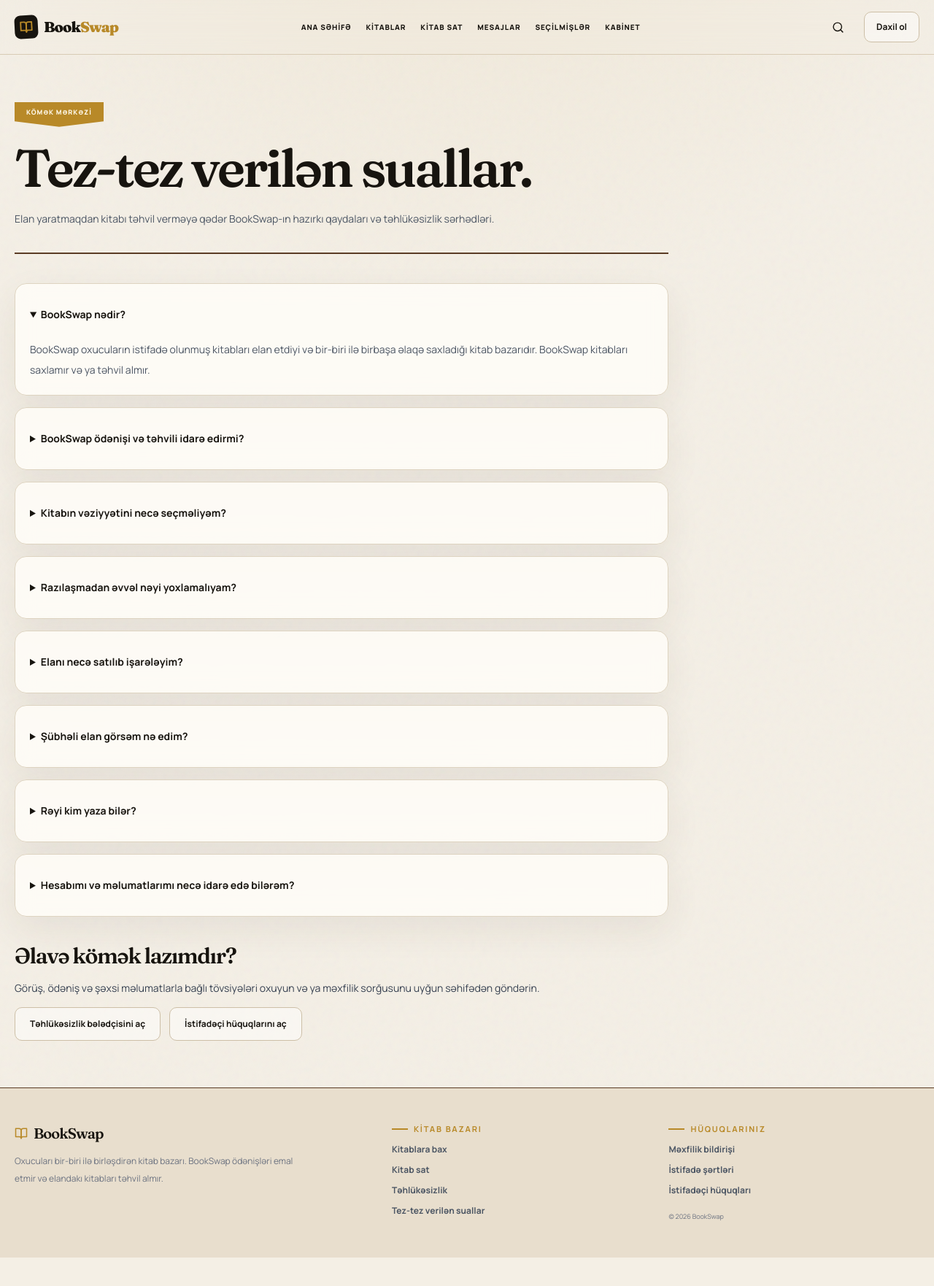
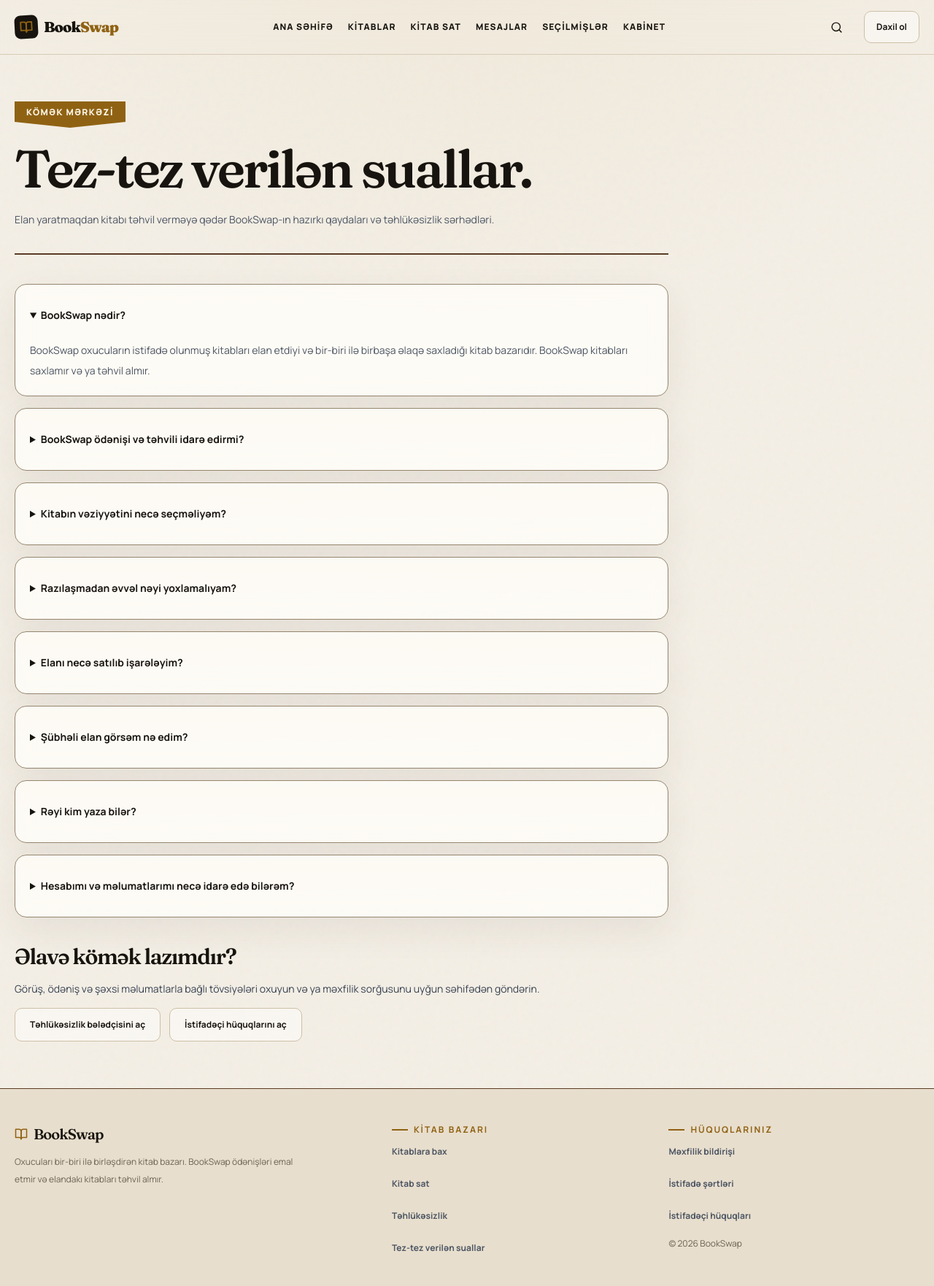
Before and after one commit to suliddin1/bookswap, a Next.js app: page /faq in a window 1280 px wide. Shown: the top 1762 px of the page at 73% size. Before the commit the page ends 1723 px from the top, so only its background shows below. Built offline with nearby package versions, Linux system fonts and the light colour scheme; no server answers.

Commit message:
feat: establish public discovery accessibility

```diff
--- a/app/globals.css
+++ b/app/globals.css
@@ -4,15 +4,15 @@
 
 :root {
   --ink: #17140f;
-  --muted: #746b5c;
+  --muted: #6b6254;
   --paper: #f4efe5;
   --paper-light: #fbf8f1;
-  --line: #ded4c1;
-  --orange: #b88928;
+  --line: #95866f;
+  --orange: #8f6213;
   --blue: #493b28;
   --walnut: #2b2117;
   --charcoal: #171713;
-  --gold: #b88928;
+  --gold: #8f6213;
 }
 
 * {
@@ -21,6 +21,7 @@
 
 html {
   scroll-behavior: smooth;
+  scroll-padding-top: 96px;
 }
 
 body {
@@ -57,9 +58,37 @@
 a:focus-visible,
 input:focus-visible,
 select:focus-visible,
-textarea:focus-visible {
-  outline: 2px solid var(--gold);
+textarea:focus-visible,
+summary:focus-visible,
+[tabindex]:not([tabindex="-1"]):focus-visible {
+  outline: 3px solid var(--gold);
   outline-offset: 3px;
+  box-shadow: 0 0 0 2px #fffaf0;
+  scroll-margin-block: 96px 24px;
+}
+
+.skip-link {
+  position: fixed;
+  top: 10px;
+  left: 10px;
+  z-index: 100;
+  min-height: 44px;
+  padding: 11px 16px;
+  color: #fffaf0;
+  background: var(--ink);
+  border-radius: 8px;
+  font-size: 14px;
+  font-weight: 800;
+  transform: translateY(-160%);
+  transition: transform 140ms ease;
+}
+
+.skip-link:focus-visible {
+  transform: translateY(0);
+}
+
+main:focus {
+  outline: none;
 }
 
 ::selection {
@@ -81,7 +110,7 @@
   display: inline-flex;
   align-items: center;
   gap: 8px;
-  font-size: 11px;
+  font-size: 12px;
   color: var(--gold);
   font-weight: 700;
   letter-spacing: 0.16em;
@@ -119,7 +148,7 @@
   position: relative;
   overflow: hidden;
   color: #fffaf0;
-  background: linear-gradient(135deg, #c59a38, #9d6f18);
+  background: linear-gradient(135deg, #8f6213, #6f4908);
   box-shadow: 0 10px 25px rgba(126, 86, 14, 0.22);
 }
 
@@ -244,7 +273,7 @@
 .book-cover-author {
   position: relative;
   z-index: 1;
-  font-size: 9px;
+  font-size: 12px;
   font-weight: 800;
   letter-spacing: 0.1em;
   text-transform: uppercase;
@@ -310,20 +339,21 @@
 .bookmark-badge {
   position: relative;
   display: inline-flex;
-  min-height: 34px;
+  min-height: 36px;
   align-items: center;
   padding: 0 16px 6px;
   color: #fff9eb;
   background: var(--gold);
   clip-path: polygon(0 0, 100% 0, 100% 78%, 50% 100%, 0 78%);
-  font-size: 9px;
+  font-size: 12px;
   font-weight: 800;
   letter-spacing: 0.12em;
   text-transform: uppercase;
 }
 
 .catalog-drawer {
-  border: 1px solid #cdbd9e;
+  min-width: 0;
+  border: 1px solid var(--line);
   background:
     repeating-linear-gradient(
       0deg,
@@ -356,7 +386,7 @@
     3px 2px 5px rgba(0, 0, 0, 0.15);
   writing-mode: vertical-rl;
   font-family: var(--font-fraunces), Georgia, serif;
-  font-size: 10px;
+  font-size: 12px;
   letter-spacing: 0.04em;
 }
 
--- a/components/site-footer.tsx
+++ b/components/site-footer.tsx
@@ -13,29 +13,49 @@
           >
             <BookOpen size={18} className="text-orange" /> BookSwap
           </Link>
-          <p className="mt-3 max-w-sm text-xs leading-6 text-gray-500">
+          <p className="mt-3 max-w-sm text-xs leading-6 text-muted">
             {AZ_COPY.footer.description}
           </p>
         </div>
         <nav
-          className="grid content-start gap-3 text-xs font-bold text-gray-600"
+          className="grid content-start text-xs font-bold text-gray-600"
           aria-label={AZ_COPY.footer.marketplace}
         >
           <span className="eyebrow">{AZ_COPY.footer.marketplace}</span>
-          <Link href="/listings">{AZ_COPY.footer.browse}</Link>
-          <Link href="/listings/new">{AZ_COPY.footer.sell}</Link>
-          <Link href="/safety">{AZ_COPY.footer.safety}</Link>
-          <Link href="/faq">{AZ_COPY.footer.faq}</Link>
+          <Link className="inline-flex min-h-11 items-center" href="/listings">
+            {AZ_COPY.footer.browse}
+          </Link>
+          <Link
+            className="inline-flex min-h-11 items-center"
+            href="/listings/new"
+          >
+            {AZ_COPY.footer.sell}
+          </Link>
+          <Link className="inline-flex min-h-11 items-center" href="/safety">
+            {AZ_COPY.footer.safety}
+          </Link>
+          <Link className="inline-flex min-h-11 items-center" href="/faq">
+            {AZ_COPY.footer.faq}
+          </Link>
         </nav>
         <nav
-          className="grid content-start gap-3 text-xs font-bold text-gray-600"
+          className="grid content-start text-xs font-bold text-gray-600"
           aria-label={AZ_COPY.footer.legal}
         >
           <span className="eyebrow">{AZ_COPY.footer.rights}</span>
-          <Link href="/privacy">{AZ_COPY.footer.privacy}</Link>
-          <Link href="/terms">{AZ_COPY.footer.terms}</Link>
-          <Link href="/user-rights">{AZ_COPY.footer.userRights}</Link>
-          <span className="pt-2 text-[9px] font-normal text-gray-500">
+          <Link className="inline-flex min-h-11 items-center" href="/privacy">
+            {AZ_COPY.footer.privacy}
+          </Link>
+          <Link className="inline-flex min-h-11 items-center" href="/terms">
+            {AZ_COPY.footer.terms}
+          </Link>
+          <Link
+            className="inline-flex min-h-11 items-center"
+            href="/user-rights"
+          >
+            {AZ_COPY.footer.userRights}
+          </Link>
+          <span className="pt-2 text-xs font-normal text-muted">
             {AZ_COPY.footer.copyright}
           </span>
         </nav>
--- a/components/site-header.tsx
+++ b/components/site-header.tsx
@@ -1,6 +1,7 @@
 "use client";
 
 import Link from "next/link";
+import { usePathname } from "next/navigation";
 import {
   Bell,
   BookOpen,
@@ -13,7 +14,7 @@
   Search,
   X,
 } from "lucide-react";
-import { useState } from "react";
+import { useEffect, useRef, useState } from "react";
 import { useAuth } from "@/hooks/use-auth";
 import { useChatUnread } from "@/hooks/use-chat-unread";
 import { useNotifications } from "@/hooks/use-notifications";
@@ -21,6 +22,9 @@
 
 export function SiteHeader() {
   const [open, setOpen] = useState(false);
+  const pathname = usePathname();
+  const menuButtonRef = useRef<HTMLButtonElement>(null);
+  const firstMobileLinkRef = useRef<HTMLAnchorElement>(null);
   const { user, signOut } = useAuth();
   const { unread } = useNotifications(user?.id);
   const unreadChats = useChatUnread(user?.id);
@@ -31,47 +35,101 @@
     .slice(0, 2)
     .toUpperCase();
 
+  useEffect(() => {
+    if (!open) return;
+
+    firstMobileLinkRef.current?.focus();
+    function closeOnEscape(event: KeyboardEvent) {
+      if (event.key !== "Escape") return;
+      setOpen(false);
+      window.requestAnimationFrame(() => menuButtonRef.current?.focus());
+    }
+
+    document.addEventListener("keydown", closeOnEscape);
+    return () => document.removeEventListener("keydown", closeOnEscape);
+  }, [open]);
+
+  function currentPage(href: string) {
+    if (href === "/") return pathname === href ? "page" : undefined;
+    if (href === "/listings") {
+      return pathname === href ||
+        (pathname.startsWith("/listings/") &&
+          !pathname.startsWith("/listings/new"))
+        ? "page"
+        : undefined;
+    }
+    return pathname === href || pathname.startsWith(`${href}/`)
+      ? "page"
+      : undefined;
+  }
+
   return (
     <header className="bg-[#f8f3e9]/92 sticky top-0 z-50 border-b border-[#d8cbb5] backdrop-blur-xl">
       <div className="container-shell flex h-[74px] items-center justify-between gap-5">
         <Link
           href="/"
-          className="flex items-center gap-2 text-lg font-black tracking-tight"
+          aria-label={`BookSwap — ${AZ_COPY.navigation.home}`}
+          aria-current={currentPage("/")}
+          className="flex min-h-11 items-center gap-2 text-lg font-black tracking-tight"
         >
           <span className="grid h-8 w-8 -rotate-3 place-items-center rounded-lg bg-ink text-orange">
             <BookOpen size={18} strokeWidth={2.5} />
           </span>
-          <span className="display text-xl">
+          <span className="display text-xl max-[360px]:sr-only">
             Book<span className="text-orange">Swap</span>
           </span>
         </Link>
 
-        <nav className="hidden items-center gap-5 text-[10px] font-extrabold uppercase tracking-[.09em] min-[1101px]:flex">
-          <Link href="/" className="transition hover:text-orange">
+        <nav
+          aria-label={AZ_COPY.navigation.menu}
+          className="hidden items-center gap-3 text-xs font-extrabold uppercase tracking-[.09em] min-[1101px]:flex"
+        >
+          <Link
+            href="/"
+            aria-current={currentPage("/")}
+            className="inline-flex min-h-11 items-center px-1 transition hover:text-orange"
+          >
             {AZ_COPY.navigation.home}
           </Link>
-          <Link href="/listings" className="transition hover:text-orange">
+          <Link
+            href="/listings"
+            aria-current={currentPage("/listings")}
+            className="inline-flex min-h-11 items-center px-1 transition hover:text-orange"
+          >
             {AZ_COPY.navigation.browse}
           </Link>
-          <Link href="/listings/new" className="transition hover:text-orange">
+          <Link
+            href="/listings/new"
+            aria-current={currentPage("/listings/new")}
+            className="inline-flex min-h-11 items-center px-1 transition hover:text-orange"
+          >
             {AZ_COPY.navigation.sell}
           </Link>
           <Link
             href="/messages"
-            aria-label={`${unreadChats} oxunmamış mesaj`}
-            className="flex items-center gap-1.5 transition hover:text-orange"
+            aria-current={currentPage("/messages")}
+            aria-label={`${AZ_COPY.navigation.messages}: ${unreadChats} oxunmamış mesaj`}
+            className="flex min-h-11 items-center gap-1.5 px-1 transition hover:text-orange"
           >
             {AZ_COPY.navigation.messages}
             {unreadChats > 0 && (
-              <span className="grid h-5 min-w-5 place-items-center rounded-full bg-orange px-1 text-[8px] text-white">
+              <span className="grid h-6 min-w-6 place-items-center rounded-full bg-orange px-1 text-xs text-white">
                 {unreadChats > 9 ? "9+" : unreadChats}
               </span>
             )}
           </Link>
-          <Link href="/favorites" className="transition hover:text-orange">
+          <Link
+            href="/favorites"
+            aria-current={currentPage("/favorites")}
+            className="inline-flex min-h-11 items-center px-1 transition hover:text-orange"
+          >
             {AZ_COPY.navigation.favorites}
           </Link>
-          <Link href="/profile" className="transition hover:text-orange">
+          <Link
+            href="/profile"
+            aria-current={currentPage("/profile")}
+            className="inline-flex min-h-11 items-center px-1 transition hover:text-orange"
+          >
             {AZ_COPY.navigation.dashboard}
           </Link>
         </nav>
@@ -80,7 +138,7 @@
           <Link
             href="/listings"
             aria-label={AZ_COPY.navigation.search}
-            className="grid h-10 w-10 place-items-center rounded-full transition hover:bg-white"
+            className="grid h-11 w-11 place-items-center rounded-full transition hover:bg-white"
           >
             <Search size={17} />
           </Link>
@@ -88,26 +146,29 @@
             <>
               <Link
                 href="/notifications"
-                aria-label={`${unread} oxunmamış bildiriş`}
-                className="relative grid h-10 w-10 place-items-center rounded-full hover:bg-white"
+                aria-current={currentPage("/notifications")}
+                aria-label={`${AZ_COPY.navigation.notifications}: ${unread} oxunmamış bildiriş`}
+                className="relative grid h-11 w-11 place-items-center rounded-full hover:bg-white"
               >
                 <Bell size={15} />
                 {unread > 0 && (
-                  <span className="absolute right-0 top-0 grid h-5 min-w-5 place-items-center rounded-full bg-orange px-1 text-[8px] font-bold text-white">
+                  <span className="absolute right-0 top-0 grid h-6 min-w-6 place-items-center rounded-full bg-orange px-1 text-xs font-bold text-white">
                     {unread > 9 ? "9+" : unread}
                   </span>
                 )}
               </Link>
               <Link
                 href="/profile"
-                className="ml-1 grid h-10 w-10 place-items-center rounded-full bg-ink text-xs font-extrabold text-orange"
+                aria-current={currentPage("/profile")}
+                aria-label={AZ_COPY.navigation.dashboard}
+                className="ml-1 grid h-11 w-11 place-items-center rounded-full bg-ink text-xs font-extrabold text-orange"
               >
                 {initials}
               </Link>
               <button
                 onClick={signOut}
                 aria-label={AZ_COPY.navigation.signOut}
-                className="grid h-10 w-10 place-items-center rounded-full hover:bg-white"
+                className="grid h-11 w-11 place-items-center rounded-full hover:bg-white"
               >
                 <LogOut size={15} />
               </button>
@@ -115,7 +176,8 @@
           ) : (
             <Link
               href="/login"
-              className="btn-secondary ml-2 !min-h-[42px] !px-4"
+              aria-current={currentPage("/login")}
+              className="btn-secondary ml-2 !min-h-11 !px-4"
             >
               {AZ_COPY.navigation.signIn}
             </Link>
@@ -123,7 +185,8 @@
         </div>
 
         <button
-          className="grid h-10 w-10 place-items-center rounded-full min-[1101px]:hidden"
+          ref={menuButtonRef}
+          className="grid h-11 w-11 place-items-center rounded-full min-[1101px]:hidden"
           onClick={() => setOpen(!open)}
           aria-label={AZ_COPY.navigation.menu}
           aria-expanded={open}
@@ -137,36 +200,80 @@
           id="mobile-navigation"
           className="border-t border-[#e8e5df] bg-paper px-5 py-5 min-[1101px]:hidden"
         >
-          <nav className="flex flex-col gap-4 text-sm font-extrabold">
-            <Link href="/" onClick={() => setOpen(false)}>
+          <nav
+            aria-label={AZ_COPY.navigation.menu}
+            className="flex flex-col text-sm font-extrabold"
+          >
+            <Link
+              ref={firstMobileLinkRef}
+              href="/"
+              aria-current={currentPage("/")}
+              className="flex min-h-11 items-center"
+              onClick={() => setOpen(false)}
+            >
               {AZ_COPY.navigation.home}
             </Link>
-            <Link href="/listings" onClick={() => setOpen(false)}>
+            <Link
+              href="/listings"
+              aria-current={currentPage("/listings")}
+              className="flex min-h-11 items-center"
+              onClick={() => setOpen(false)}
+            >
               {AZ_COPY.navigation.browse}
             </Link>
-            <Link href="/listings/new" onClick={() => setOpen(false)}>
+            <Link
+              href="/listings/new"
+              aria-current={currentPage("/listings/new")}
+              className="flex min-h-11 items-center"
+              onClick={() => setOpen(false)}
+            >
               {AZ_COPY.navigation.sell}
             </Link>
-            <Link href="/messages" onClick={() => setOpen(false)}>
+            <Link
+              href="/messages"
+              aria-current={currentPage("/messages")}
+              className="flex min-h-11 items-center"
+              onClick={() => setOpen(false)}
+            >
               <MessageCircle className="inline" size={14} />{" "}
               {AZ_COPY.navigation.messages}
               {unreadChats ? ` (${unreadChats})` : ""}
             </Link>
-            <Link href="/favorites" onClick={() => setOpen(false)}>
+            <Link
+              href="/favorites"
+              aria-current={currentPage("/favorites")}
+              className="flex min-h-11 items-center"
+              onClick={() => setOpen(false)}
+            >
               <Heart className="inline" size={14} />{" "}
               {AZ_COPY.navigation.favorites}
             </Link>
-            <Link href="/notifications" onClick={() => setOpen(false)}>
+            <Link
+              href="/notifications"
+              aria-current={currentPage("/notifications")}
+              className="flex min-h-11 items-center"
+              onClick={() => setOpen(false)}
+            >
               <Bell className="inline" size={14} />{" "}
               {AZ_COPY.navigation.notifications}
               {unread ? ` (${unread})` : ""}
             </Link>
-            <Link href="/profile" onClick={() => setOpen(false)}>
+            <Link
+              href="/profile"
+              aria-current={currentPage("/profile")}
+              className="flex min-h-11 items-center"
+              onClick={() => setOpen(false)}
+            >
               <LayoutDashboard className="inline" size={14} />{" "}
               {AZ_COPY.navigation.dashboard}
             </Link>
             {!user && (
-              <Link href="/login" onClick={() => setOpen(false)}>
+              <Link
+                href="/login"
+                aria-current={currentPage("/login")}
+                className="flex min-h-11 items-center"
+                onClick={() => setOpen(false)}
+              >
                 {AZ_COPY.navigation.signIn}
               </Link>
             )}
--- a/lib/i18n.ts
+++ b/lib/i18n.ts
@@ -12,6 +12,7 @@
       "Oxucuları ikinci əl kitablar üçün birləşdirən kitab bazarı.",
   },
   navigation: {
+    skipToContent: "Əsas məzmuna keç",
     home: "Ana səhifə",
     browse: "Kitablar",
     sell: "Kitab sat",
--- a/tailwind.config.ts
+++ b/tailwind.config.ts
@@ -7,7 +7,9 @@
       colors: {
         ink: "#17140F",
         paper: "#F4EFE5",
-        orange: "#B88928",
+        orange: "#8F6213",
+        muted: "#6B6254",
+        line: "#95866F",
         blue: "#493B28",
       },
       boxShadow: {
```
Also changed, not shown: app/layout.tsx (+6 -1 lines), app/page.tsx (+19 -19 lines), components/book-card.tsx (+25 -23 lines), components/catalog.tsx (+50 -33 lines), components/motion-reveal.tsx (+9 -3 lines), 7 other files (tests, documents, lock files or other folders).
